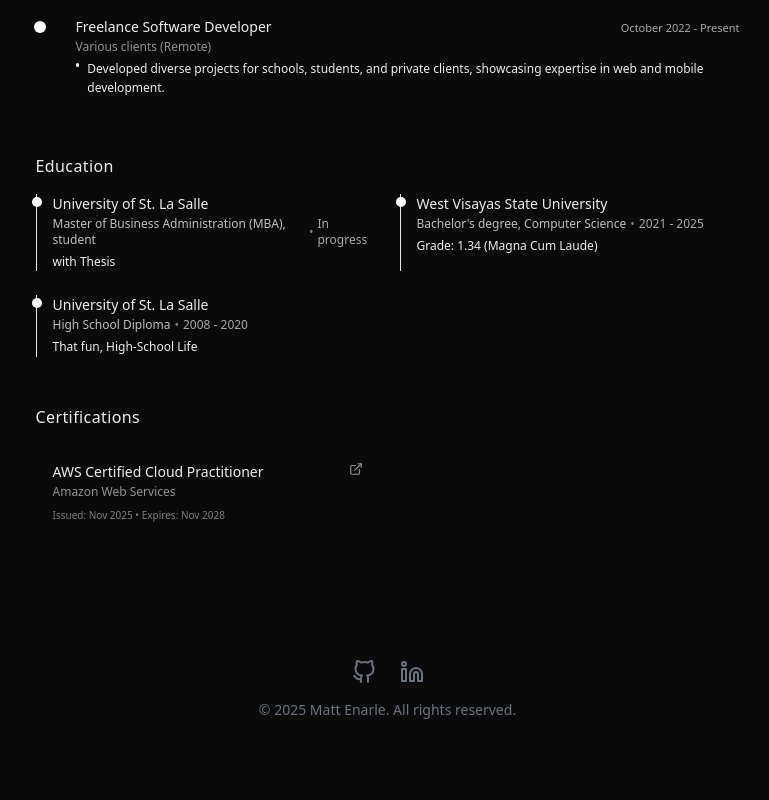
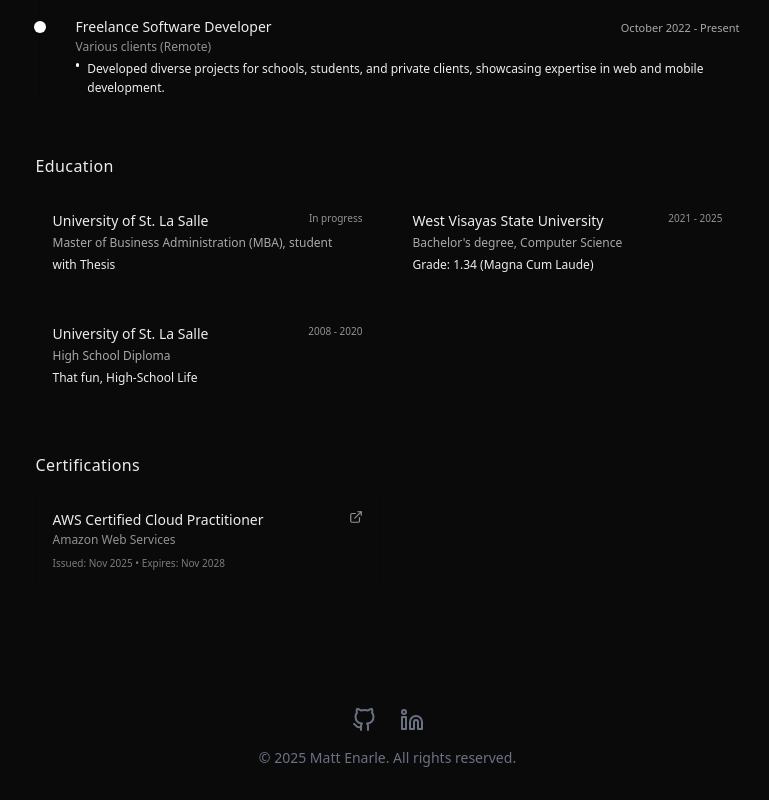
Before and after one commit to mattenarle10/matt-portfolio-v2, a Next.js app: page /about in a window 1280 px wide. Shown: the part 823-1623 px from the top of the page, without its empty margins (245-1014 px from the left). Before the commit the page ends 1575 px from the top, so only its background shows below. Built offline with nearby package versions, Linux system fonts and the light colour scheme; no server answers.

Commit message:
refactor: redesign education section with cleaner card layout

```diff
--- a/src/components/about/education.tsx
+++ b/src/components/about/education.tsx
@@ -57,7 +57,7 @@ const Education = () => {
     <div className="mt-12 mb-12">
       <h2 className="text-base font-medium mb-4 tracking-wide">Education</h2>
 
-      <div className="grid grid-cols-1 md:grid-cols-2 gap-4 md:gap-6">
+      <div className="grid grid-cols-1 md:grid-cols-2 gap-3 md:gap-4">
         {education.map((item, index) => (
           <motion.div
             key={index}
@@ -68,33 +68,30 @@ const Education = () => {
               x: isMobile && activeEduIndex === index ? 2 : 0,
             }}
             transition={{ delay: index * 0.1 }}
-            className="education-item group relative pl-4 border-l border-gray-200 dark:border-gray-800"
+            className="education-item group"
             whileHover={!isMobile ? { x: 2 } : undefined}
             onClick={() => handleEduClick(index)}
           >
-            <div
-              className={`absolute -left-1 top-1 w-2 h-2 rounded-full bg-black dark:bg-white transition-transform duration-300 ${(isMobile && activeEduIndex === index) || (!isMobile && "group-hover:scale-125") ? "scale-125" : ""}`}
-            ></div>
-
+            <div className="p-3 md:p-4 rounded-sm border border-black/[0.06] dark:border-white/[0.06] hover:border-black/[0.10] dark:hover:border-white/[0.10] transition-all duration-300">
+              <div className="flex items-start justify-between gap-2 mb-1">
                 <h3
                   className={`text-xs md:text-sm font-light transition-all duration-300 ${(isMobile && activeEduIndex === index) || (!isMobile && "group-hover:tracking-normal") ? "tracking-normal" : "tracking-tight"}`}
                 >
                   {item.school}
                 </h3>
-            <div className="flex items-center space-x-1 mt-0.5">
-              <p className="text-[10px] md:text-xs font-light opacity-80">
+                <span className="text-[9px] md:text-[10px] opacity-60 font-light whitespace-nowrap">
+                  {item.date}
+                </span>
+              </div>
+              <p className="text-[10px] md:text-xs font-light opacity-70 mb-1">
                 {item.degree}
               </p>
-              <span className="text-[10px] md:text-xs opacity-50">•</span>
-              <p className="text-[10px] md:text-xs opacity-70 font-light">
-                {item.date}
-              </p>
-            </div>
               <p
-              className={`text-[11px] md:text-xs mt-1 leading-relaxed font-light transition-opacity duration-300 ${(isMobile && activeEduIndex === index) || (!isMobile && "group-hover:opacity-100") ? "opacity-100" : "opacity-70"}`}
+                className={`text-[10px] md:text-xs font-light leading-relaxed transition-opacity duration-300 ${(isMobile && activeEduIndex === index) || (!isMobile && "group-hover:opacity-100") ? "opacity-100" : "opacity-60"}`}
               >
                 {item.details}
               </p>
+            </div>
           </motion.div>
         ))}
       </div>
```
Lines whose indentation alone changed are shown as unchanged.
